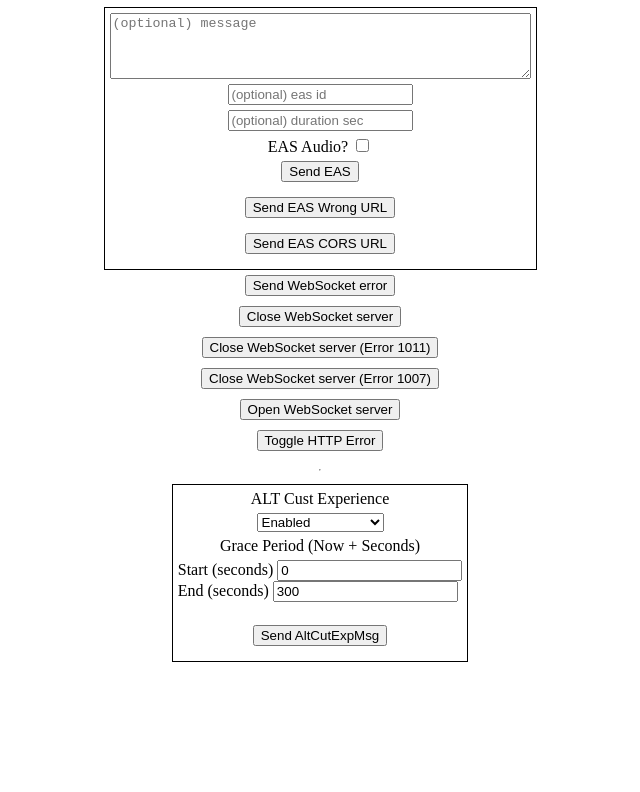
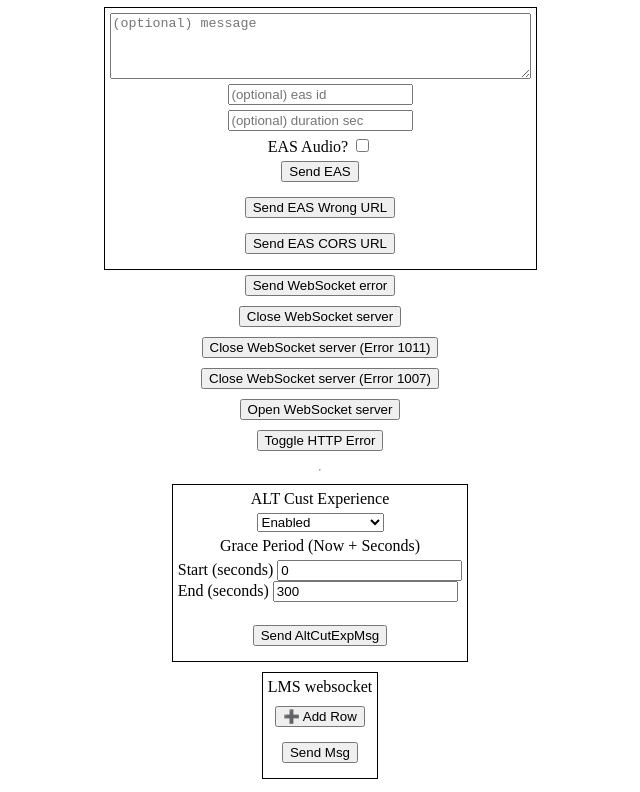
Before and after one commit to mainendra/m-wss, a website: page client.html in a window 1280 px wide. Shown: the part 439-1231 px from the top of the page, without its empty margins (320-960 px from the left). Before the commit the page ends 1114 px from the top, so only its background shows below. Drawn offline with Linux system fonts and the light colour scheme.

Commit message:
Added lms message

```diff
--- a/client.html
+++ b/client.html
@@ -118,6 +118,55 @@
             document.getElementById('server-url').value = window.location.origin;
             updateServerUrl(true);
         }
+
+        function addLMSRow() {
+            const container = document.getElementById('lms-rows-container');
+
+            const row = document.createElement('div');
+            row.className = 'lms-input-row';
+
+            const textInput = document.createElement('input');
+            textInput.type = 'text';
+            textInput.placeholder = 'endpoint name';
+
+            const numberInput = document.createElement('input');
+            numberInput.type = 'number';
+            numberInput.placeholder = 'expiry duration sec';
+
+            const removeBtn = document.createElement('button');
+            removeBtn.textContent = '❌ Remove';
+            removeBtn.onclick = () => row.remove();
+
+            row.appendChild(textInput);
+            row.appendChild(numberInput);
+            row.appendChild(removeBtn);
+
+            container.appendChild(row);
+        }
+
+        function sendLMSMessage() {
+            const container = document.getElementById('lms-rows-container');
+            const rows = container.querySelectorAll('.lms-input-row');
+            const endpoints = {};
+
+            rows.forEach(row => {
+                const inputs = row.querySelectorAll('input');
+                const endpoint = inputs[0].value.trim();
+                const number = parseFloat(inputs[1].value || 0);
+                endpoints[endpoint] = Date.now() + (number * 1000);
+            });
+
+            const lmsMessage = {
+                'message-correlation-id': '0f787411-761b-4f4d-8e14-c17fffdf506b',
+                type: 'ManifestEndpoint',
+                publisherId : 'Lantern',
+                message: {
+                    endpoints
+                }
+            };
+
+            fetch(`/sendlms?message=${JSON.stringify(lmsMessage)}`).then(() => showToast('Message sent'));
+        }
     </script>
     <style>
         .container {
@@ -131,6 +180,7 @@
             margin-bottom: 10px;
         }
 
+        #lms-container,
         #altcust-container,
         #custom-eas-container,
         #custom-ean-container {
@@ -241,6 +291,13 @@
             </div>
             <button id="send-alt-cust-exp-msg" onclick="sendAltCustExpMessage()">Send AltCutExpMsg</button>
         </div>
+        <div id="lms-container">
+            <div>LMS websocket</div>
+            <div id="lms-rows-container">
+            </div>
+            <button id="add-row" onclick="addLMSRow()">➕ Add Row</button>
+            <button id="send-lms-msg" onclick="sendLMSMessage()">Send Msg</button>
+        </div>
     </div>
 </body>
 </html>
```
Also changed, not shown: index.js (+10 -0 lines).
